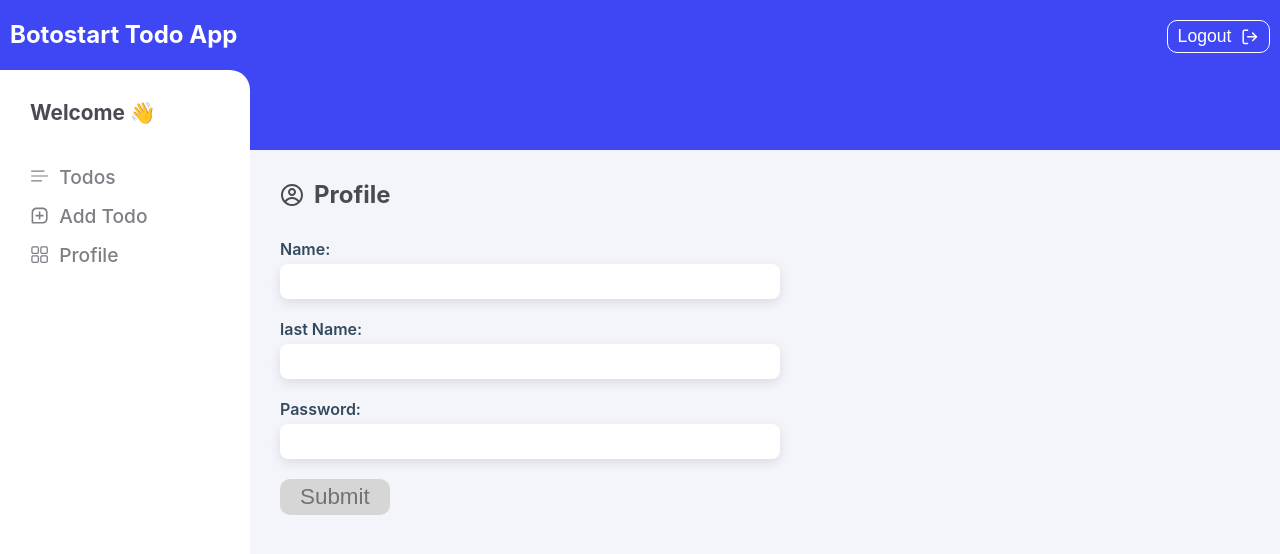
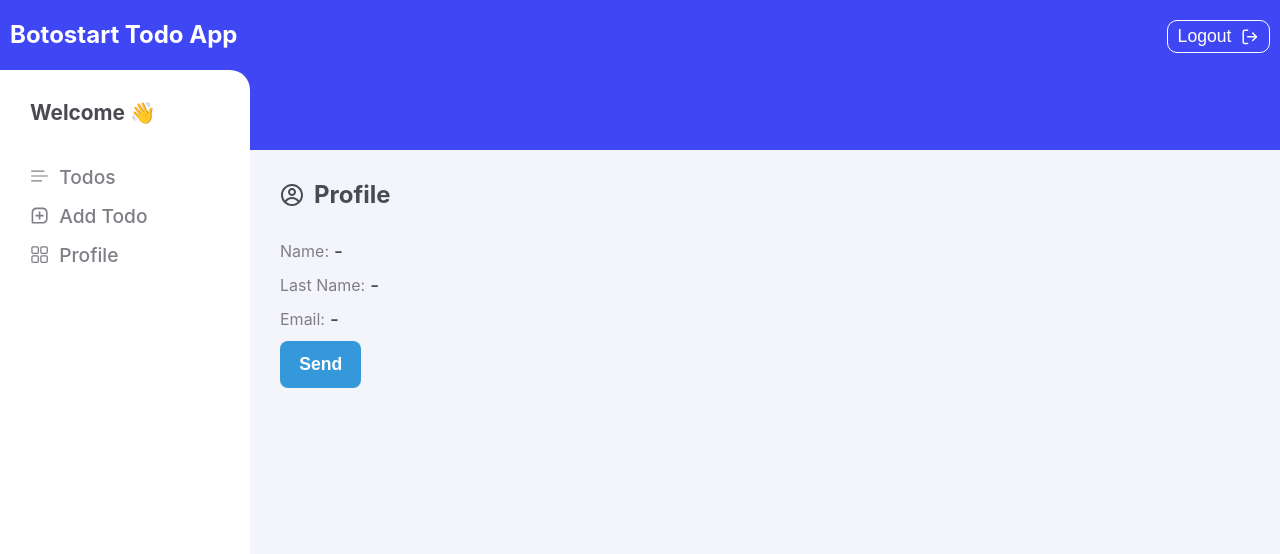
Before and after one commit to springtofigh/project-manager, a Next.js app: page /profile in a window 1280 px wide. Shown: the top 554 px of the page. Built offline with nearby package versions, Linux system fonts and the light colour scheme; no server answers; the database is empty; sample sign-in values are in the browser's storage.

Commit message:
Final Exercise: adding user information editing ability

```diff
--- a/components/template/ProfilePage.js
+++ b/components/template/ProfilePage.js
@@ -8,18 +8,30 @@ function ProfilePage() {
     const [ name, setName ] = useState("");
     const [ lastName, setlastName ] = useState("");
     const [ password, setPassword ] = useState("");
-    const [ data, setData ] = useState(null);
+    const [ data, setData ] = useState(null); // اگر null باشه یعنی هنوز پروفایل ساخته نشده (create)
+    const [isEditing, setIsEditing] = useState(false); // کنترل نمایش فرم ویرایش
 
     useEffect(() => {fetchProfile()}, []);
 
     const fetchProfile = async () => {
-        const res = await fetch('/api/profile');
-        const data = await res.json();
+    try {
+      const res = await fetch("/api/profile");
+      const json = await res.json();
 
-        if (data.status === "success" && data.data.name, data.data.lastName ) {
-            setData(data.data)
+      // اگر api پاسخ موفق داده و data موجوده، stateها رو پر کن
+      if (json.status === "success" && json.data) {
+        setData(json.data);
+        setName(json.data.name || "");
+        setlastName(json.data.lastName || "");
+        // در نظر بگیر که ایمیل یا فیلدهای دیگر هم اونجا باشند
+      } else {
+        // اگر پروفایل وجود نداشت، data میمونه null و فرم برای ایجاد نشان داده خواهد شد
+        setData(null);
       }
+    } catch (err) {
+      console.error("fetchProfile error:", err);
     }
+  };
 
     const submitHandler = async () => {
         const res = await fetch('/api/profile', {
@@ -37,7 +49,10 @@ function ProfilePage() {
             <CgProfile/>
             Profile
         </h2>
-        {data ? (<ProfileData data={data} />) : (<ProfileForm
+        {isEditing ? (
+        // فرم ویرایش / ایجاد
+        // فرض کردم ProfileForm خودش یک <form> داره و از submitHandler استفاده میکنه
+        <ProfileForm
           name={name}
           lastName={lastName}
           password={password}
@@ -45,7 +60,24 @@ function ProfilePage() {
           setlastName={setlastName}
           setPassword={setPassword}
           submitHandler={submitHandler}
-        />)}
+        />
+      ) : (
+        // نمایش دیتا و دکمه‌ی ویرایش / افزودن
+        <>
+          <ProfileData data={data} />
+          <div>
+            <button
+              onClick={() => {
+                // اگر data وجود داره، state ها قبلاً در fetchProfile پر شده‌اند.
+                setIsEditing(true);
+              }}
+              className="submit-btn"
+            >
+              {data ? "Edite" : "Send"}
+            </button>
+          </div>
+        </>
+      )}
     </div>
   )
 }
```
Lines whose indentation alone changed are shown as unchanged.
